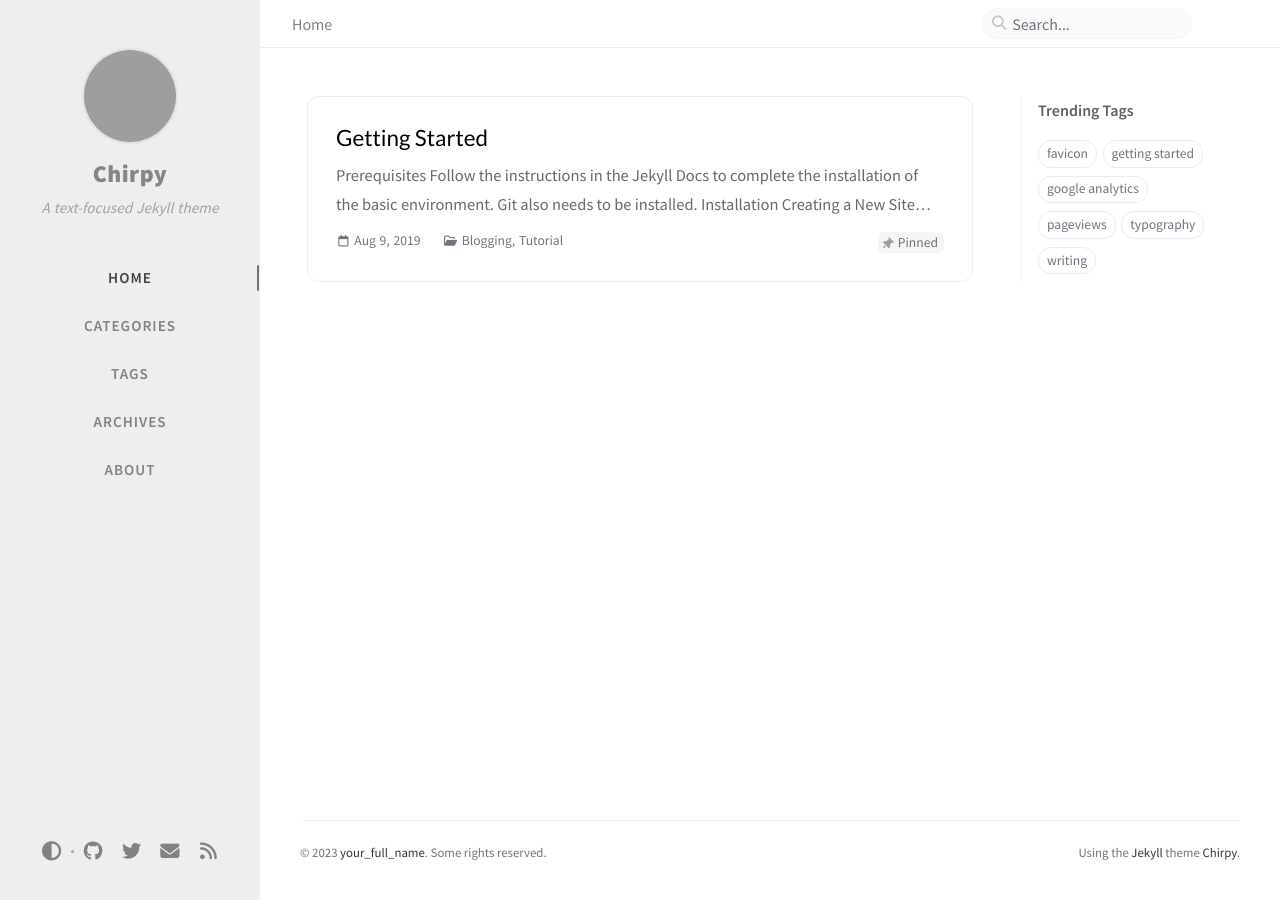
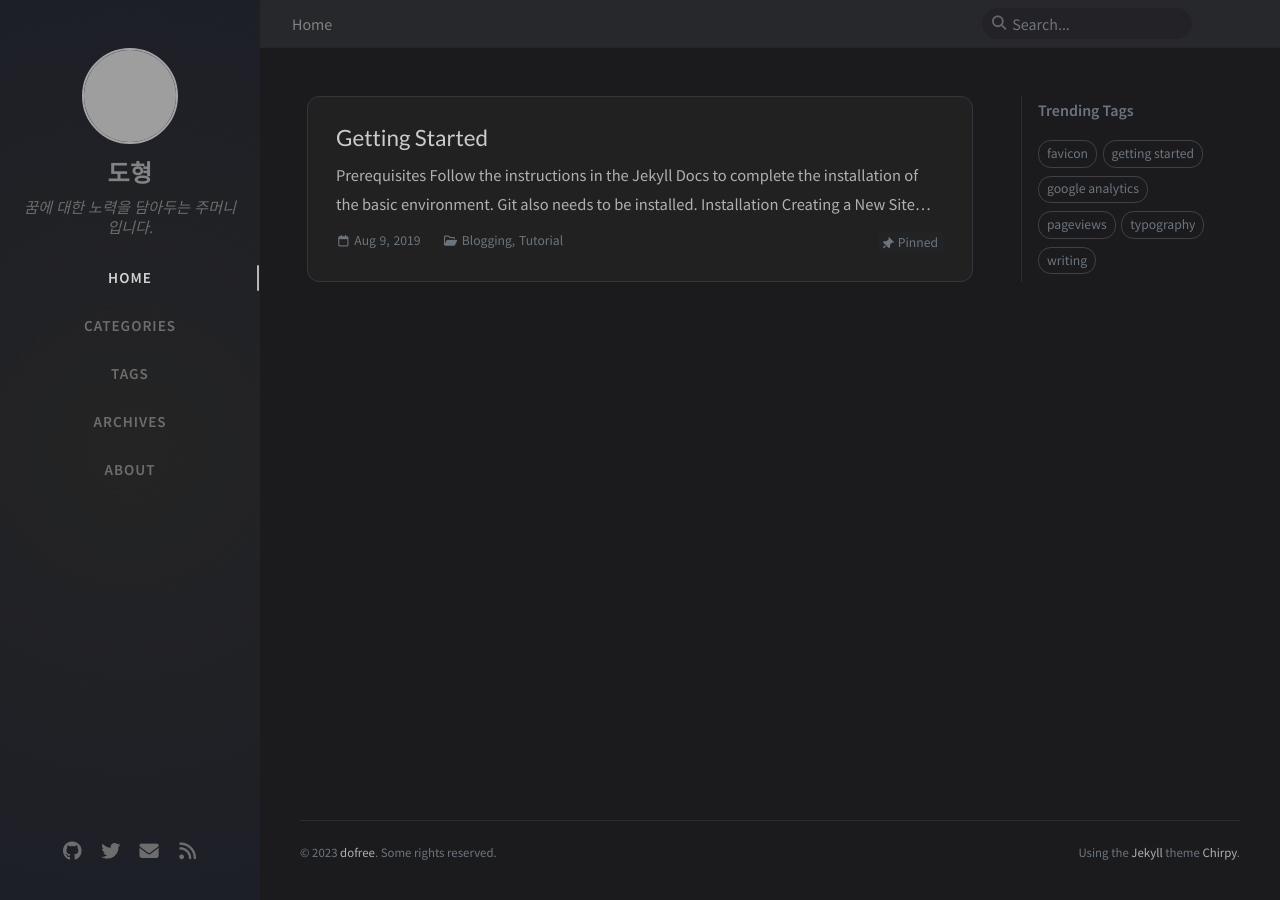
Before and after one commit to dofree1220/dofree1220.github.io, a Jekyll site: the page built from index.markdown, in a window 1280 px wide. Built offline with Jekyll 4.4.1, drawn with Linux system fonts in a browser that asks for light colours; comment, search, counter and statistics services are not loaded; grey boxes are pictures that could not be loaded.

Commit message:
tree update

```diff
--- a/_config.yml
+++ b/_config.yml
@@ -13,36 +13,36 @@ baseurl: ""
 lang: en
 
 # Change to your timezone › http://www.timezoneconverter.com/cgi-bin/findzone/findzone
-timezone: Asia/Shanghai
+timezone: Asia/Seoul
 
 # jekyll-seo-tag settings › https://github.com/jekyll/jekyll-seo-tag/blob/master/docs/usage.md
 # ↓ --------------------------
 
-title: Chirpy # the main title
+title: 도형 # the main title
 
-tagline: A text-focused Jekyll theme # it will display as the sub-title
+tagline: 꿈에 대한 노력을 담아두는 주머니입니다. # it will display as the sub-title
 
 description: >- # used by seo meta and the atom feed
   A minimal, responsive and feature-rich Jekyll theme for technical writing.
 
 # fill in the protocol & hostname for your site, e.g., 'https://username.github.io'
-url: ""
+url: "https://dofree1220/github.io"
 
 github:
-  username: github_username # change to your github username
+  username: null # change to your github username
 
 twitter:
-  username: twitter_username # change to your twitter username
+  username: null # change to your twitter username
 
 social:
   # Change to your full name.
   # It will be displayed as the default author of the posts and the copyright owner in the Footer
-  name: your_full_name
-  email: example@domain.com # change to your email address
+  name: dofree
+  email: 007wjsehgud@naver.com # change to your email address
   links:
     # The first element serves as the copyright owner's link
-    - https://twitter.com/username # change to your twitter homepage
-    - https://github.com/username # change to your github homepage
+    #- https://twitter.com/username # change to your twitter homepage
+    #- https://github.com/username # change to your github homepage
     # Uncomment below to add more social links
     # - https://www.facebook.com/username
     # - https://www.linkedin.com/in/username
@@ -70,17 +70,17 @@ google_analytics:
 #     light  - Use the light color scheme
 #     dark   - Use the dark color scheme
 #
-theme_mode: # [light|dark]
+theme_mode: dark
 
 # The CDN endpoint for images.
 # Notice that once it is assigned, the CDN url
 # will be added to all image (site avatar & posts' images) paths starting with '/'
 #
 # e.g. 'https://cdn.com'
-img_cdn: "https://chirpy-img.netlify.app"
+img_cdn: ""
 
 # the avatar on sidebar, support local or CORS resources
-avatar: "/commons/avatar.jpg"
+avatar: "https://phinf.pstatic.net/contact/20221025_101/1666700337558YgTXF_PNG/profileImage.png?type=s160"
 
 # boolean type, the global switch for TOC in posts.
 toc: true
```
